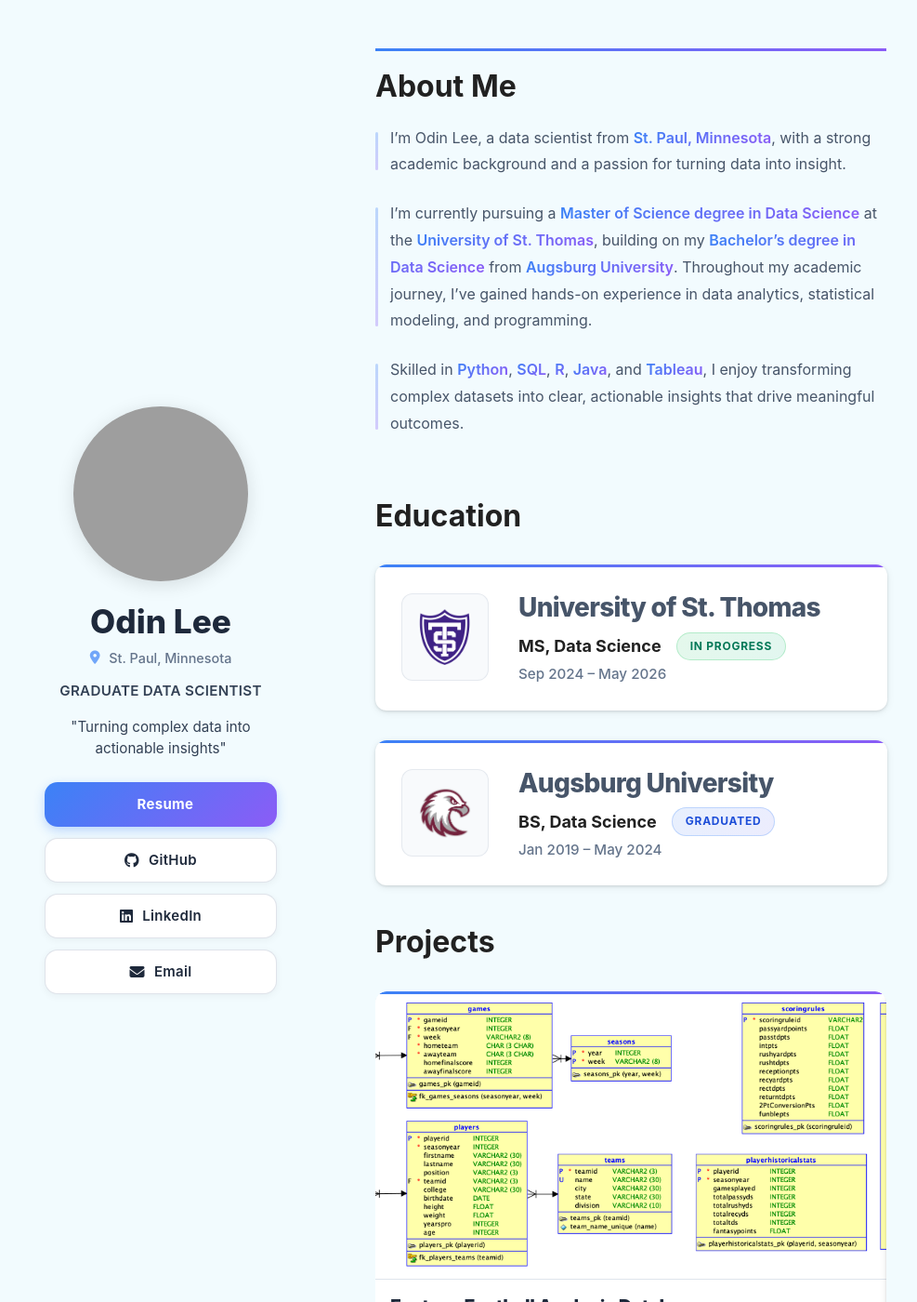
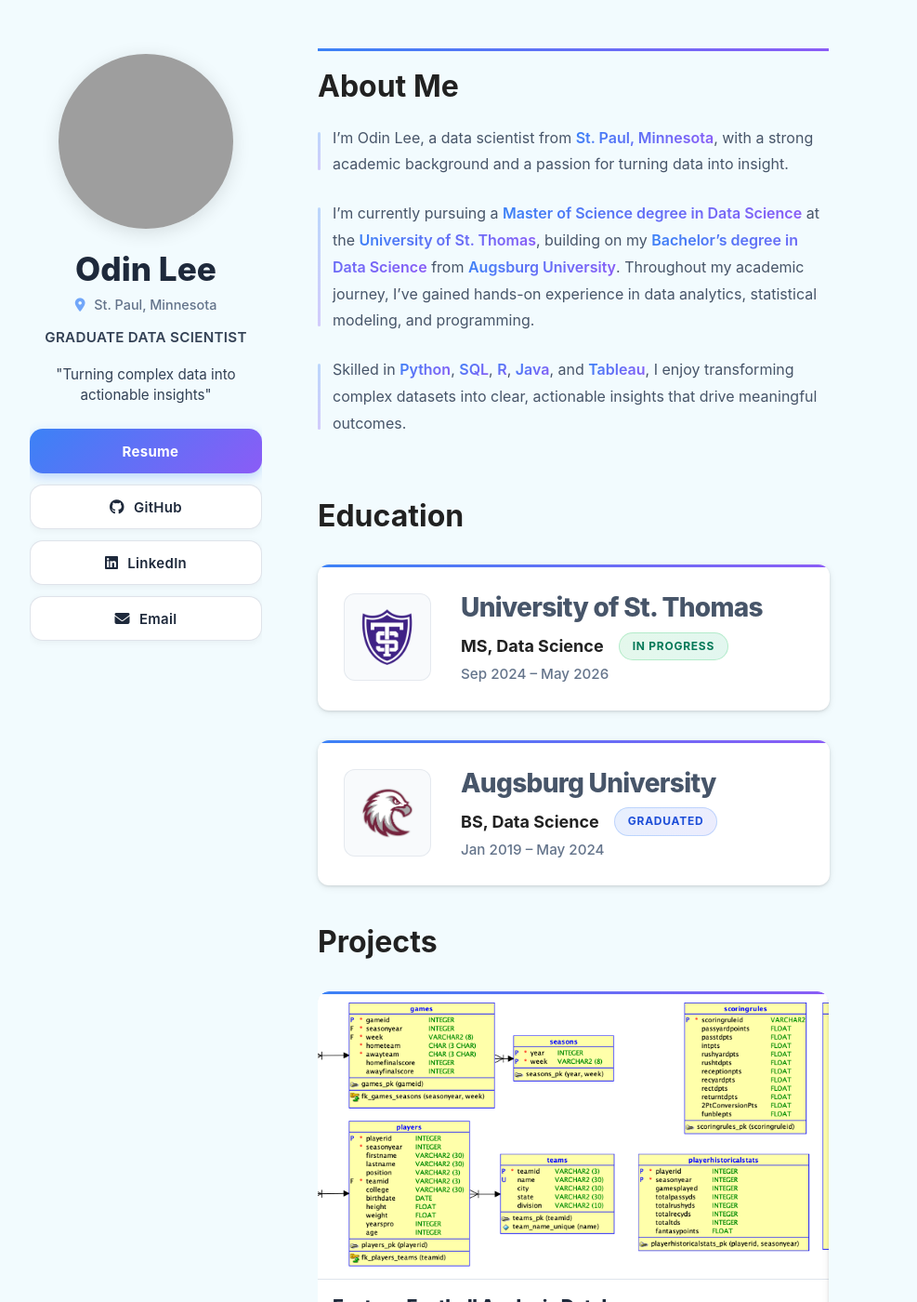
Before and after one commit to OdinLeePro/OdinLeePro.github.io, a Jekyll site: the page built from index.md, in a window 1280 px wide and 1400 px high. Shown: the whole window at 93% size, without its empty margins (178-1165 px from the left). Built offline with Jekyll 4.4.1, drawn with Linux system fonts in a browser that asks for light colours; grey boxes are pictures that could not be loaded.

Commit message:
Add files via upload

```diff
--- a/assets/css/style.scss
+++ b/assets/css/style.scss
@@ -1362,69 +1362,3 @@ including layout wrappers, base button design, hover/focus states, and style var
     margin: 0 1rem;
   }
 }
-
-/* =============================== */
-/*   Layout: wrapper + leftSide    */
-/* =============================== */
-
-$sidebar-width: 340px; // adjust as needed
-
-/* Base (mobile portrait by default): single column, header on top */
-.wrapper {
-  display: grid;
-  grid-template-columns: 1fr;
-  gap: 1.5rem;
-}
-
-.wrapper > section { min-width: 0; }  // prevent overflow in grid
-.leftSide {
-  position: static;
-  height: auto;
-  overflow: visible;
-  display: block;
-}
-
-/* Mobile LANDSCAPE (<767px): sidebar on the left AND scrollable */
-@media (max-width: 767px) and (orientation: landscape) {
-  .wrapper {
-    grid-template-columns: min(45vw, #{$sidebar-width}) 1fr;
-    gap: 1rem;
-  }
-  .leftSide {
-    position: sticky;
-    top: 0;
-    height: 100dvh;                 // handles mobile browser chrome
-    overflow: auto;                 // allow sidebar to scroll
-    -webkit-overflow-scrolling: touch;
-    display: flex;
-    flex-direction: column;
-    justify-content: flex-start;    // start at top; user can scroll down
-    align-items: center;
-    padding: 1rem;
-    padding-top: max(1rem, env(safe-area-inset-top));
-    padding-bottom: max(1rem, env(safe-area-inset-bottom));
-  }
-}
-
-/* Tablet/Desktop (>=768px): sidebar centered, non-scrollable */
-@media (min-width: 768px) {
-  .wrapper {
-    grid-template-columns: $sidebar-width 1fr;
-    gap: 2rem;
-    align-items: start;
-  }
-  .leftSide {
-    position: sticky;
-    top: 0;
-    height: 100dvh;                 // fill viewport height
-    overflow: hidden;               // prevent internal scroll
-    display: flex;
-    flex-direction: column;
-    justify-content: center;        // vertical centering
-    align-items: center;            // horizontal centering (optional)
-    padding: 1.5rem 1rem;
-  }
-}
-
-/* Optional: avoid accidental horizontal scroll with full-bleed sections */
-html, body { overflow-x: hidden; }
```
